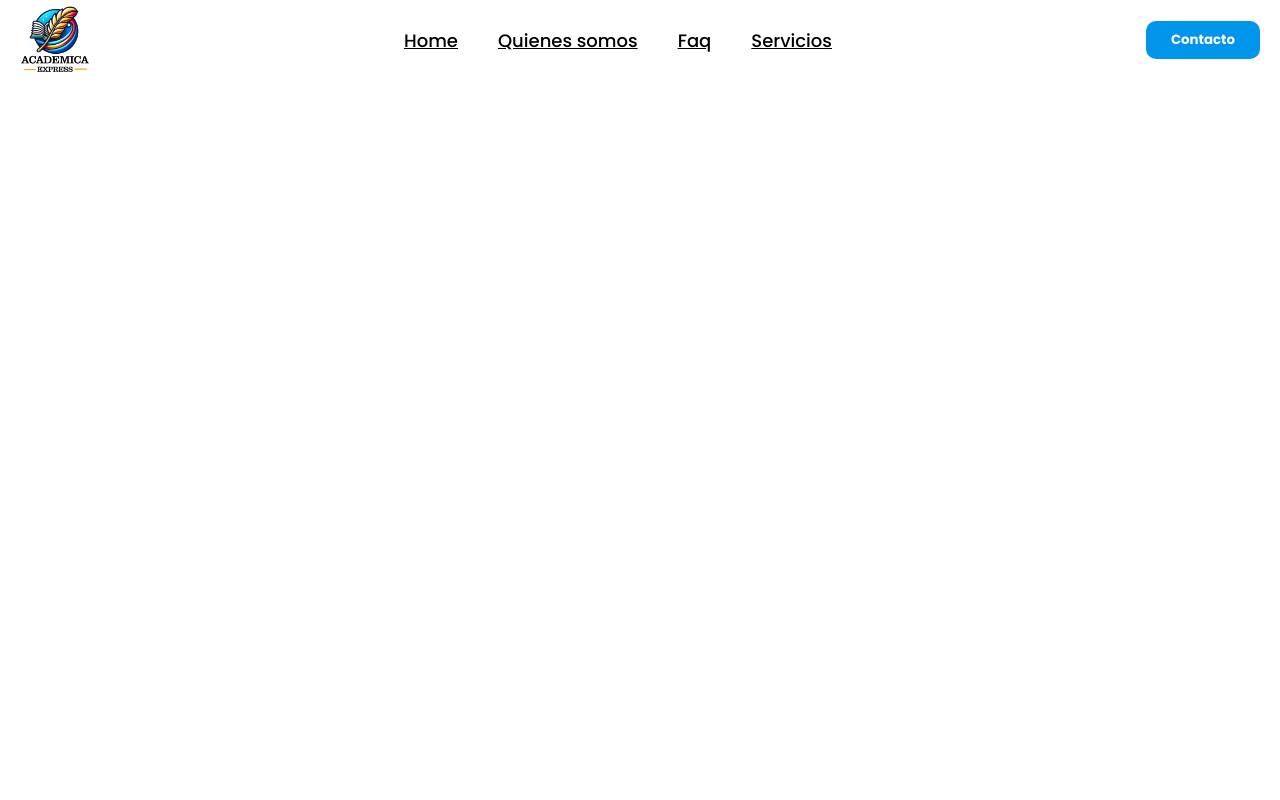
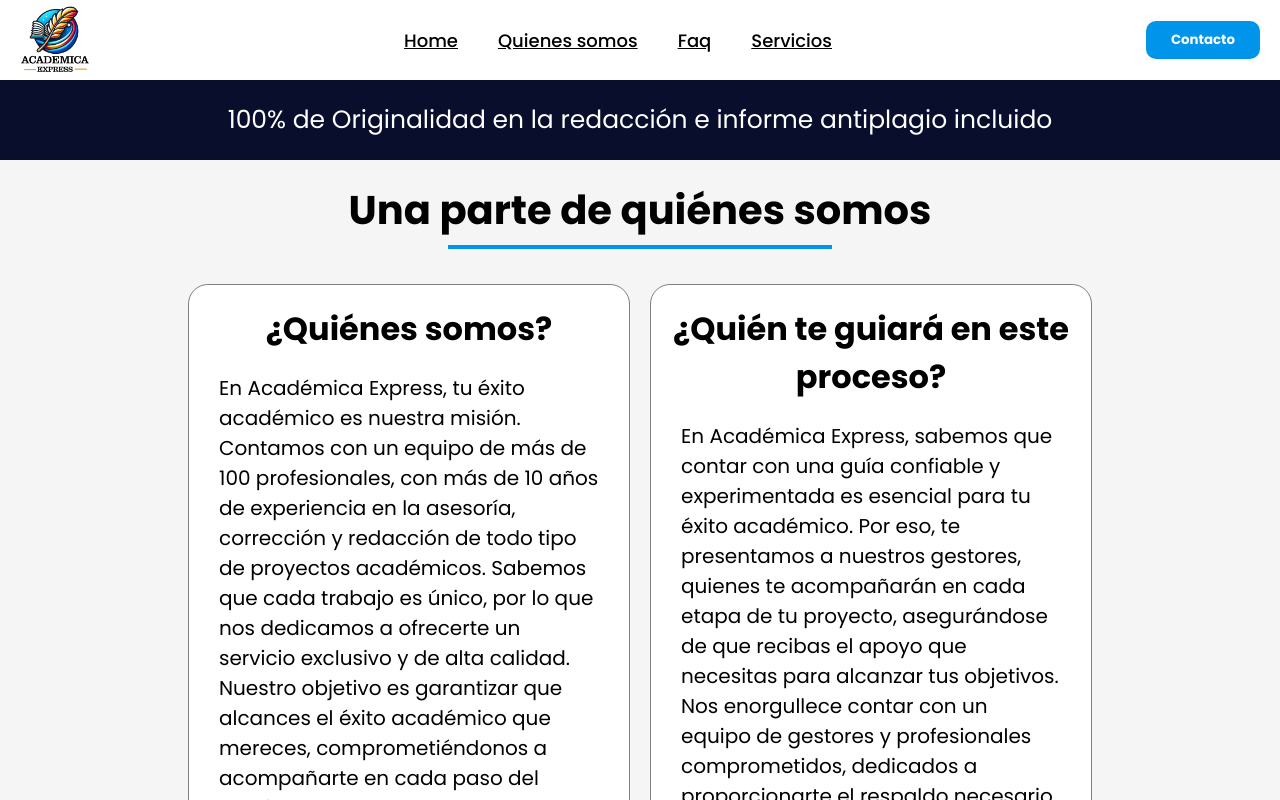
Before and after one commit to Nahuel3/ClienteAcademia, a React (Create React App) app: page /nosotros in a window 1280 px wide. Shown: the top 800 px of the page. Built offline with nearby package versions, Linux system fonts and the light colour scheme.

Commit message:
sobreNosotros-Universitarios

```diff
--- a/src/App.jsx
+++ b/src/App.jsx
@@ -4,6 +4,8 @@ import Navbar from './Components/Navbar/navbar';
 import Publicidad from './Components/Navbar/Publicidad/publicidad';
 import Form from './Components/Form/form';
 import Servicios  from './Components/Servicios/servicios';
+import Nosotros from "./Components/Sobre nosotros/nosotros"
+import ProyectoUniversitario from "./Components/ProyectoUniversitario/universitario"
 
 
 export const App = () => {
@@ -11,18 +13,20 @@ export const App = () => {
       <div>
        <BrowserRouter>
        <Navbar></Navbar>
+       <Publicidad />
         <Routes>
 
         <Route
               path='/'
               element={
                 <>
-                  <Publicidad />
                   <Form />
                   <Servicios></Servicios>
+                  <ProyectoUniversitario></ProyectoUniversitario>
                 </>
               }
             />
+            <Route path="/nosotros" element={<Nosotros />} />
 
             <Route path='/' element={<Form />}></Route>
 
--- a/src/Components/Navbar/navbar.jsx
+++ b/src/Components/Navbar/navbar.jsx
@@ -1,4 +1,5 @@
 import React, { useState } from 'react';
+import { Link } from 'react-router-dom'; // Importa Link
 import './navbar.scss';
 
 const Navbar = () => {
@@ -21,34 +22,21 @@ const Navbar = () => {
       </div>
 
       <nav className={`navbar ${menuOpen ? 'open' : ''}`}>
-        <a
-          href="#"
-          className={selectedLink === 'Home' ? 'selected' : ''}
-          onClick={() => handleLinkClick('Home')}
-        >
-          Home
-        </a>
-        <a
-          href="#"
-          className={selectedLink === 'Quienes somos' ? 'selected' : ''}
-          onClick={() => handleLinkClick('Quienes somos')}
-        >
-          Quienes somos
-        </a>
-        <a
-          href="#"
-          className={selectedLink === 'Faq' ? 'selected' : ''}
-          onClick={() => handleLinkClick('Faq')}
-        >
-          Faq
-        </a>
-        <a
-          href="#"
-          className={selectedLink === 'Servicios' ? 'selected' : ''}
-          onClick={() => handleLinkClick('Servicios')}
-        >
-          Servicios
-        </a>
+        <Link to="/"
+              className={selectedLink === 'Home' ? 'selected' : ''}
+              onClick={() => handleLinkClick('Home')}>Home</Link>
+
+        <Link to="/nosotros"
+              className={selectedLink === 'nosotros' ? 'selected' : ''}
+              onClick={() => handleLinkClick('nosotros')}>Quienes somos</Link>
+
+        <Link to="/faq"
+              className={selectedLink === 'faq' ? 'selected' : ''}
+              onClick={() => handleLinkClick('faq')}>Faq</Link>
+
+        <Link to="/servicios"
+              className={selectedLink === 'servicios' ? 'selected' : ''}
+              onClick={() => handleLinkClick('servicios')}>Servicios</Link>
       </nav>
 
       <div className={`hamburger ${menuOpen ? 'open' : ''}`} onClick={toggleMenu}>
--- /dev/null
+++ b/src/Components/ProyectoUniversitario/universitario.jsx
@@ -0,0 +1,16 @@
+import React from 'react';
+import './universitario.scss'; // Asegúrate de importar el archivo SCSS correspondiente
+
+const Universitario = () => {
+  return (
+    <div className="container">
+      <h1>¿Cómo hacemos tu proyecto universitario?</h1>
+      <div className="images-container">
+        <img src="https://tesisymasters.com.ar/wp-content/uploads/947a4c7a-3228-449f-8b9f-4f6de0080abf.webp" alt="Imagen secundaria" className='secondary-image' />
+        <img src="Myimage/servicios.png" alt="Servicios" className='services-image' />
+      </div>
+    </div>
+  );
+};
+
+export default Universitario;
--- /dev/null
+++ b/src/Components/ProyectoUniversitario/universitario.scss
@@ -0,0 +1,56 @@
+.container {
+    display: flex;
+    flex-direction: column; /* Organiza el contenido en columna */
+    align-items: center; /* Centra el contenido horizontalmente */
+    text-align: center; /* Centra el texto */
+    margin: 20px; /* Margen alrededor del contenedor */
+}
+
+.images-container {
+    display: flex; /* Usa flexbox para las imágenes */
+    justify-content: center; /* Centra las imágenes en la fila */
+    align-items: flex-start; /* Alinea las imágenes en la parte superior */
+    margin-top: 20px; /* Espacio entre el texto y las imágenes */
+    flex-wrap: wrap; /* Permite que las imágenes se muevan a la siguiente línea en pantallas pequeñas */
+
+    .services-image {
+        width: 300px; /* Ajusta el ancho como necesites */
+        margin-left: 20px;
+    }
+
+    .secondary-image {
+        width: 800px; /* Ajusta el ancho como necesites */
+        margin-bottom: 20px
+    }
+}
+
+/* Estilos para pantallas pequeñas */
+@media (max-width: 850px) {
+    .images-container {
+        flex-direction: column; /* Cambia a columna en pantallas pequeñas */
+        align-items: center; /* Centra las imágenes en la columna */
+    }
+
+    .services-image,
+    .secondary-image {
+        width: 100%; /* Asegúrate de que ocupen el 100% del ancho */
+        max-width: 400px; /* Ajusta el tamaño máximo si es necesario */
+        margin-bottom: 20px; /* Espacio entre las imágenes */
+    }
+}
+
+/* Estilos para pantallas pequeñas */
+@media (max-width: 430px) {
+    .images-container {
+        flex-direction: column; /* Cambia a columna en pantallas pequeñas */
+        align-items: center; /* Centra las imágenes en la columna */
+    }
+
+    .services-image,
+    .secondary-image {
+        width: 100%; /* Asegúrate de que ocupen el 100% del ancho */
+        max-width: 200px; /* Ajusta el tamaño máximo si es necesario */
+
+        margin-bottom: 20px !important;
+    }
+}
--- /dev/null
+++ b/src/Components/Sobre nosotros/nosotros.jsx
@@ -0,0 +1,46 @@
+import React from 'react'
+import './nosotros.scss'; // Importa el archivo SASS
+
+const nosotros = () => {
+    return (
+        <div className='quienes-somos'>
+            <h2>Una parte de quiénes somos</h2>
+            <span className="underline"></span>
+            <div className='main-rectangles'>
+                <div className='rectangle'>
+                    <h3>¿Quiénes somos?</h3>
+                    <p>
+                        En Académica Express, tu éxito académico es nuestra misión. Contamos con
+                        un equipo de más de 100 profesionales, con más de 10 años de experiencia en
+                        la asesoría, corrección y redacción de todo tipo de proyectos académicos.
+                        Sabemos que cada trabajo es único, por lo que nos dedicamos a ofrecerte un
+                        servicio exclusivo y de alta calidad. Nuestro objetivo es garantizar que
+                        alcances el éxito académico que mereces, comprometiéndonos a acompañarte
+                        en cada paso del camino.
+
+                    </p>
+                </div>
+
+                <div className='rectangle'>
+                    <h3 >¿Quién te guiará en este proceso? </h3>
+                    <p>
+                        En Académica Express, sabemos que contar con una guía confiable y
+                        experimentada es esencial para tu éxito académico. Por eso, te presentamos a
+                        nuestros gestores, quienes te acompañarán en cada etapa de tu proyecto,
+                        asegurándose de que recibas el apoyo que necesitas para alcanzar tus
+                        objetivos.
+                        Nos enorgullece contar con un equipo de gestores y profesionales
+                        comprometidos, dedicados a proporcionarte el respaldo necesario para que
+                        logres el éxito académico que mereces. En Académica Express, estamos aquí
+                        para guiarte a lo largo de todo el proceso, garantizando que avances con
+                        confianza y excelencia.
+                    </p>
+
+                </div>
+
+            </div>
+        </div>
+    )
+}
+
+export default nosotros
--- /dev/null
+++ b/src/Components/Sobre nosotros/nosotros.scss
@@ -0,0 +1,88 @@
+* {
+    padding: 0;
+    margin: 0;
+    font-family: "Poppins", sans-serif;
+}
+
+.quienes-somos {
+    display: flex;
+    justify-content: center;
+    align-items: center;
+    flex-direction: column;
+    background-color: rgba(128, 128, 128, 0.083);
+    width: 100%; /* Asegúrate de que ocupe el 100% del ancho */
+
+    h2 {
+        text-align: center;
+        font-size: 40px;
+        margin-top: 20px;
+    }
+
+    .underline {
+        display: block;
+        width: 30%;
+        height: 4px;
+        background-color: #0094EA;
+        margin: 5px auto;
+    }
+
+    .main-rectangles {
+        display: flex;
+        flex-direction: row;
+        justify-content: center;
+        align-items: stretch; /* Asegúrate de que los rectángulos ocupen la misma altura */
+        margin: 20px; /* Ajusta el margen aquí */
+        flex-wrap: wrap;
+
+        .rectangle {
+            background-color: #ffffff;
+            border: solid 1px grey;
+            color: #000000;
+            padding: 20px;
+            border-radius: 20px;
+            width: 100%; /* Cambia el ancho a 100% */
+            max-width: 400px; /* O un valor que funcione para tu diseño */
+            margin: 10px; /* Ajusta el margen */
+            height: auto; /* Permite que la altura se ajuste al contenido */
+            display: flex;
+            flex-direction: column;
+            justify-content: center;
+            align-items: center;
+
+            h3 {
+                font-size: 32px;
+                margin-bottom: 10px;
+                text-align: center;
+            }
+
+            .textoRedaccion {
+                text-decoration: none;
+                color: black;
+                padding: 0px;
+                margin: 0px;
+                font-size: 20px;
+                text-align: center;
+            }
+
+            .textoRedaccion:hover {
+                color: blue;
+            }
+
+            p {
+                font-size: 20px;
+                max-width: 100%; /* Asegúrate de que el párrafo no sobresalga */
+                text-align: left;
+                margin: 10px 0;
+                padding: 0 10px; /* Opcional: añade padding para más espacio interno */
+                flex-grow: 1;
+            }
+        }
+    }
+}
+
+@media (max-width: 500px) {
+    .main-rectangles {
+        flex-direction: column; /* Cambia a columna en pantallas pequeñas */
+        align-items: center; /* Centra los elementos en pantallas pequeñas */
+    }
+}
```
Also changed, not shown: public/Myimage/servicios.png (added).
